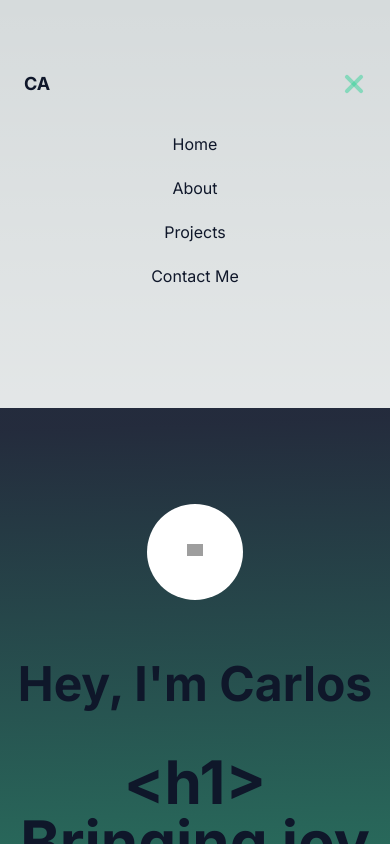
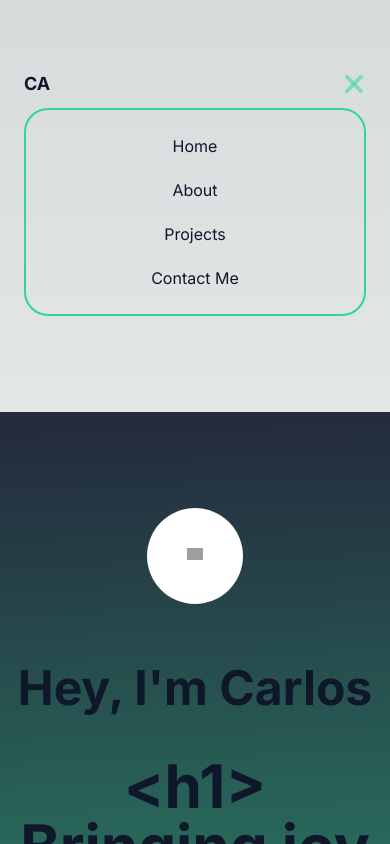
Before and after one commit to CeeJay-RD/my-portfolio, a Next.js app: page / in a window 390 px wide. Both pictures are taken after a click on the button 342 px from the left and 84 px from the top of the page. Shown: the top 844 px of the page. Built offline with nearby package versions, Linux system fonts and the light colour scheme; grey boxes are pictures that could not be loaded.

Commit message:
adjusted border for hamburger menu

```diff
--- a/src/app/components/Navbar.tsx
+++ b/src/app/components/Navbar.tsx
@@ -77,16 +77,18 @@ const Navbar = () => {
               />
             </button>
           </div>
-
         </nav>
-        <div className={` ${
+        <div
+          className={` ${
             isOpen
-            ? "md:hidden dark:bg-slate-800 w-auto h-auto py-6 rounded-3xl flex flex-col justify-center items-center mx-24 gap-5"
-            : "hidden"}
-            `}>
+              ? "md:hidden dark:bg-slate-800 border-solid dark:border-slate-700 border-emerald-400 border-2 w-auto h-auto py-6 rounded-3xl flex flex-col justify-center items-center mx-6 gap-5"
+              : "hidden"
+          }
+            `}
+        >
           {NAV_ITEMS.map((item, idx) => {
             return (
-                <a className="hover:text-emerald-400  " key={idx}>
+              <a className="hover:text-emerald-400 transition ease transform duration-300 " key={idx}>
                 {item.label}
               </a>
             );
```
Lines whose indentation alone changed are shown as unchanged.
